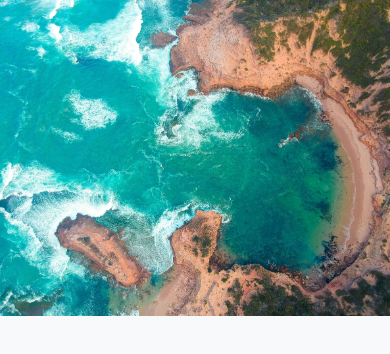
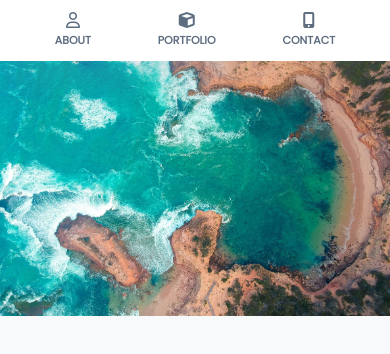
Before and after one commit to jisanjung/Portfolio, a website built with webpack: page index.html in a window 390 px wide. Built offline with nearby package versions, Linux system fonts and the light colour scheme.

Commit message:
mobile nav styled

```diff
--- a/index.html
+++ b/index.html
@@ -4,14 +4,24 @@
     <meta charset="UTF-8">
     <meta name="viewport" content="width=device-width, initial-scale=1.0">
     <title>Jisan Jung</title>
+    <link href="https://fonts.googleapis.com/css2?family=Poppins&display=swap" rel="stylesheet">
     <link rel="stylesheet" href="./dist/main.min.css">
 </head>
 <body>
     <!--mobile nav-->
-    <nav></nav>
+    <nav class="fixed w-100">
+        <ul class="flex flex-even">
+            <li><a href="#" class="flex flex-column align-center"><i class="far fa-user"></i><span>about</span></a></li>
+            <li><a href="#" class="flex flex-column align-center"><i class="fas fa-cube"></i><span>portfolio</span></a></li>
+            <li><a href="#" class="flex flex-column align-center"><i class="fas fa-mobile-alt"></i><span>contact</span></a></li>
+        </ul>
+    </nav>
+
     <!--header cover photo-->
     <section class="bg-cover"></section>
+
     <!--JavaScript-->
+    <script src="https://kit.fontawesome.com/092cbe6d34.js" crossorigin="anonymous"></script>
     <script src="./src/js/index.js"></script>
 </body>
 </html>
--- a/src/sass/components/_global.scss
+++ b/src/sass/components/_global.scss
@@ -27,10 +27,10 @@ a {
 .flex {
     display: flex;
 }
-.direction-row {
+.flex-row {
     flex-direction: row;
 }
-.direction-column {
+.flex-column {
     flex-direction: column;
 }
 .flex-between {
@@ -112,6 +112,28 @@ img {
 /* global to application */
 body {
     background: $bg-light;
+    font-family: $poppins;
+    nav {
+        background: $white;
+        box-shadow: 0px 20px 40px rgba(103, 118, 128, 0.2);
+        ul {
+            li {
+                padding: 0.75rem;
+                a {
+                    text-transform: uppercase;
+                    font-size: 11px;
+                    font-weight: bold;
+                    color: $dark;
+                    i {
+                        font-size: 1rem;
+                    }
+                    span {
+                        margin-top: 4px;
+                    }
+                }
+            }
+        }
+    }
     .bg-cover {
         height: 19.75rem;
         background: url("../../../dist/images/image_header.jpg") 50% 50%;
--- a/src/sass/utils/_variables.scss
+++ b/src/sass/utils/_variables.scss
@@ -1,2 +1,7 @@
 /* colors */
 $bg-light: #F8F9FB;
+$white: #fff;
+$dark: #5E6E80;
+
+/* fonts */
+$poppins: 'Poppins', Arial, sans-serif;
```
Also changed, not shown: dist/main.min.css, 1 other file.
